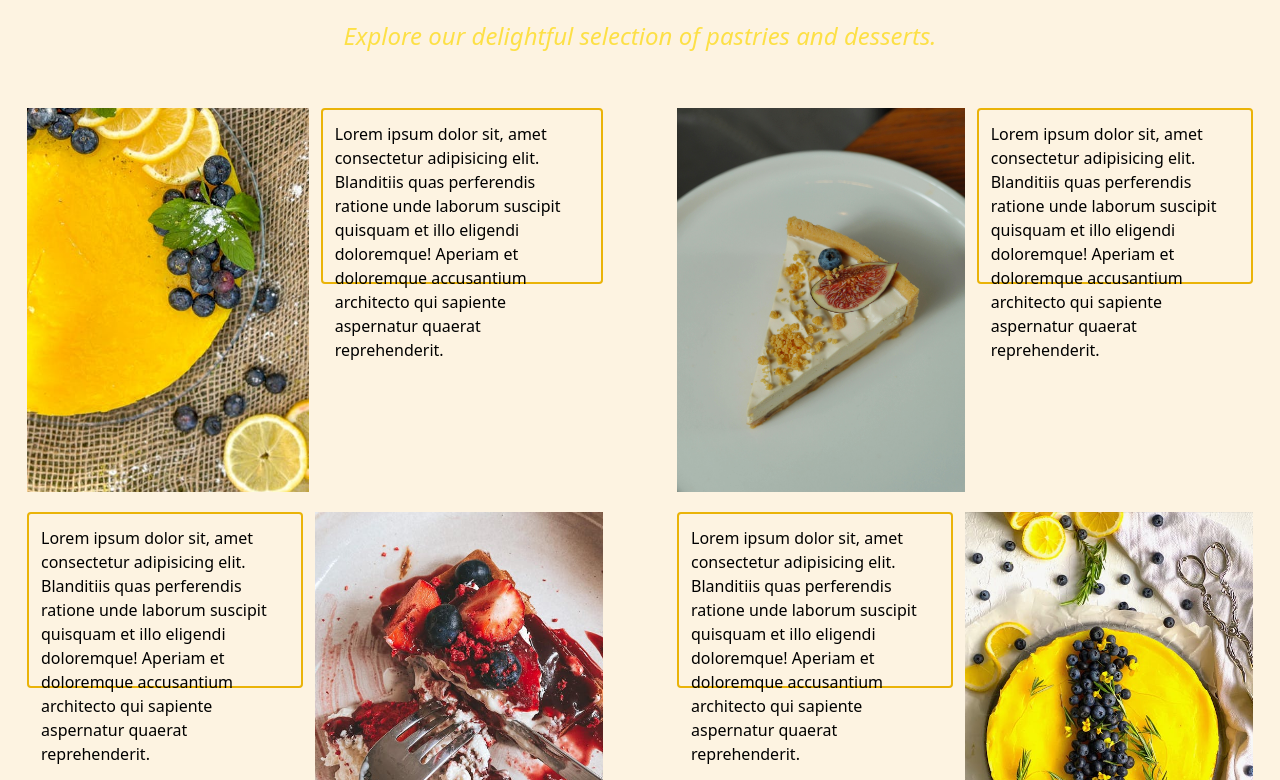
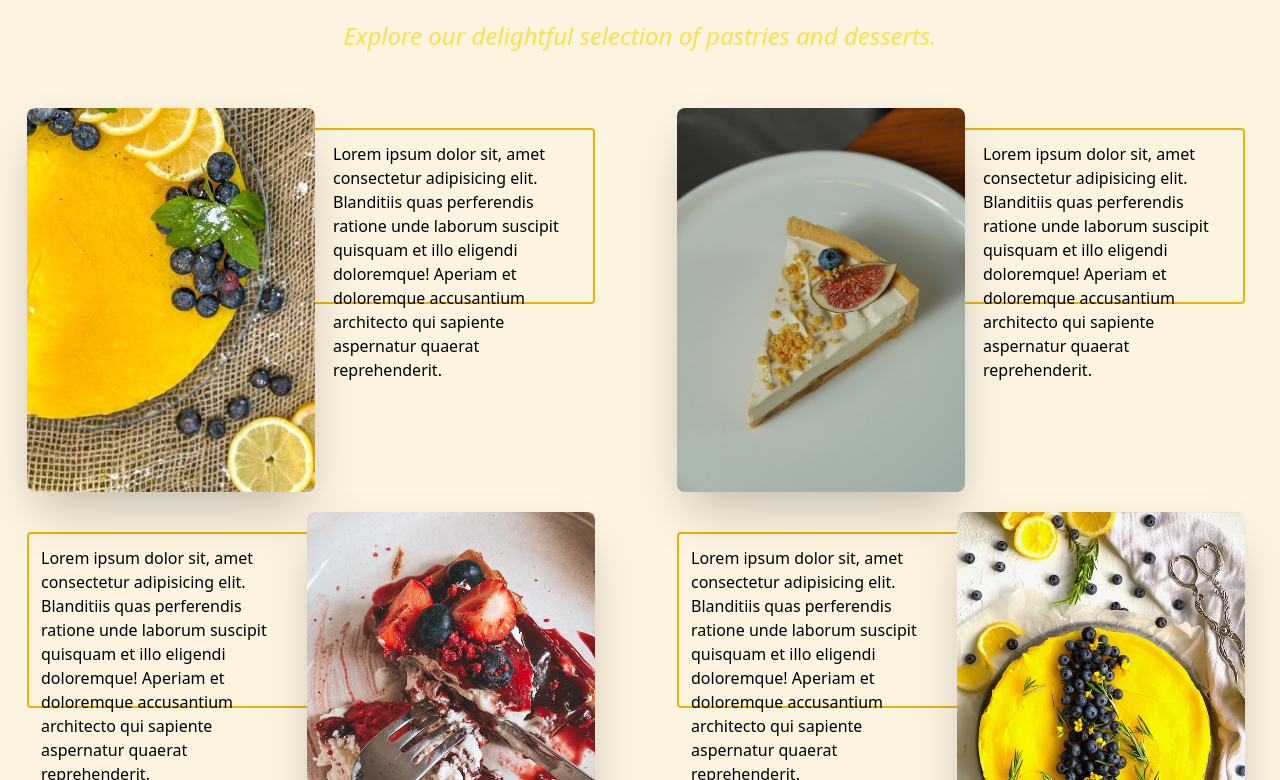
Before and after one commit to sabialhyv/pastry, a React (Vite) app: page /menu in a window 1280 px wide. Shown: the part 240-1020 px from the top of the page. Built offline with nearby package versions, Linux system fonts and the light colour scheme.

Commit message:
modify menu section

```diff
--- a/src/components/MenuProduct.jsx
+++ b/src/components/MenuProduct.jsx
@@ -10,22 +10,22 @@ function MenuProduct() {
   return (
     <div className="flex gap-5 flex-wrap justify-around items-center">
       <div className="w-[45%] flex gap-3">
-        <img className="w-1/2 h-96 object-cover object-center" src={pic2} alt="" />
-        <p className="w-1/2 border-2 h-44 p-3 border-yellow-500 rounded">Lorem ipsum dolor sit, amet consectetur adipisicing elit. Blanditiis quas perferendis ratione unde laborum suscipit quisquam et illo eligendi doloremque! Aperiam et doloremque accusantium architecto qui sapiente aspernatur quaerat reprehenderit.</p>
+        <img className="rounded-lg shadow-2xl w-1/2 h-96 object-cover object-center" src={pic2} alt="" />
+        <p className="-ms-5 mt-5 -z-10 w-1/2 border-2 h-44 ps-6 p-3 border-yellow-500 rounded">Lorem ipsum dolor sit, amet consectetur adipisicing elit. Blanditiis quas perferendis ratione unde laborum suscipit quisquam et illo eligendi doloremque! Aperiam et doloremque accusantium architecto qui sapiente aspernatur quaerat reprehenderit.</p>
       </div>
       <div className="w-[45%] flex gap-3">
-        <img className="w-1/2 h-96 object-cover object-center" src={pic3} alt="" />
-        <p className="w-1/2 border-2 h-44 p-3 border-yellow-500 rounded">Lorem ipsum dolor sit, amet consectetur adipisicing elit. Blanditiis quas perferendis ratione unde laborum suscipit quisquam et illo eligendi doloremque! Aperiam et doloremque accusantium architecto qui sapiente aspernatur quaerat reprehenderit.</p>
+        <img className="rounded-lg shadow-2xl w-1/2 h-96 object-cover object-center" src={pic3} alt="" />
+        <p className="-ms-5 mt-5 -z-10 w-1/2 border-2 h-44 ps-6 p-3 border-yellow-500 rounded">Lorem ipsum dolor sit, amet consectetur adipisicing elit. Blanditiis quas perferendis ratione unde laborum suscipit quisquam et illo eligendi doloremque! Aperiam et doloremque accusantium architecto qui sapiente aspernatur quaerat reprehenderit.</p>
       </div>
       <div className="w-[45%] flex gap-3">
-        <p className="w-1/2 border-2 h-44 p-3 border-yellow-500 rounded">Lorem ipsum dolor sit, amet consectetur adipisicing elit. Blanditiis quas perferendis ratione unde laborum suscipit quisquam et illo eligendi doloremque! Aperiam et doloremque accusantium architecto qui sapiente aspernatur quaerat reprehenderit.</p>
-        <img className="w-1/2 h-96 object-cover object-center" src={pic4} alt="" />
+        <p className="-me-5 mt-5 -z-10 w-1/2 border-2 h-44 pe-6 p-3 border-yellow-500 rounded">Lorem ipsum dolor sit, amet consectetur adipisicing elit. Blanditiis quas perferendis ratione unde laborum suscipit quisquam et illo eligendi doloremque! Aperiam et doloremque accusantium architecto qui sapiente aspernatur quaerat reprehenderit.</p>
+        <img className="rounded-lg shadow-2xl w-1/2 h-96 object-cover object-center" src={pic4} alt="" />
       </div>
       <div className="w-[45%] flex gap-3">
-        <p className="w-1/2 border-2 h-44 p-3 border-yellow-500 rounded">Lorem ipsum dolor sit, amet consectetur adipisicing elit. Blanditiis quas perferendis ratione unde laborum suscipit quisquam et illo eligendi doloremque! Aperiam et doloremque accusantium architecto qui sapiente aspernatur quaerat reprehenderit.</p>
-        <img className="w-1/2 h-96 object-cover object-center" src={pic6} alt="" />
+        <p className="-me-5 mt-5 -z-10 w-1/2 border-2 h-44 pe-6 p-3 border-yellow-500 rounded">Lorem ipsum dolor sit, amet consectetur adipisicing elit. Blanditiis quas perferendis ratione unde laborum suscipit quisquam et illo eligendi doloremque! Aperiam et doloremque accusantium architecto qui sapiente aspernatur quaerat reprehenderit.</p>
+        <img className="rounded-lg shadow-2xl w-1/2 h-96 object-cover object-center" src={pic6} alt="" />
       </div>
-    </div>
+    </div >
   );
 }
 
--- a/src/pages/Menu.jsx
+++ b/src/pages/Menu.jsx
@@ -103,6 +103,8 @@ function Menu() {
           </motion.div>
         </div>
       </div>
+
+
     </div>
   );
 }
```
